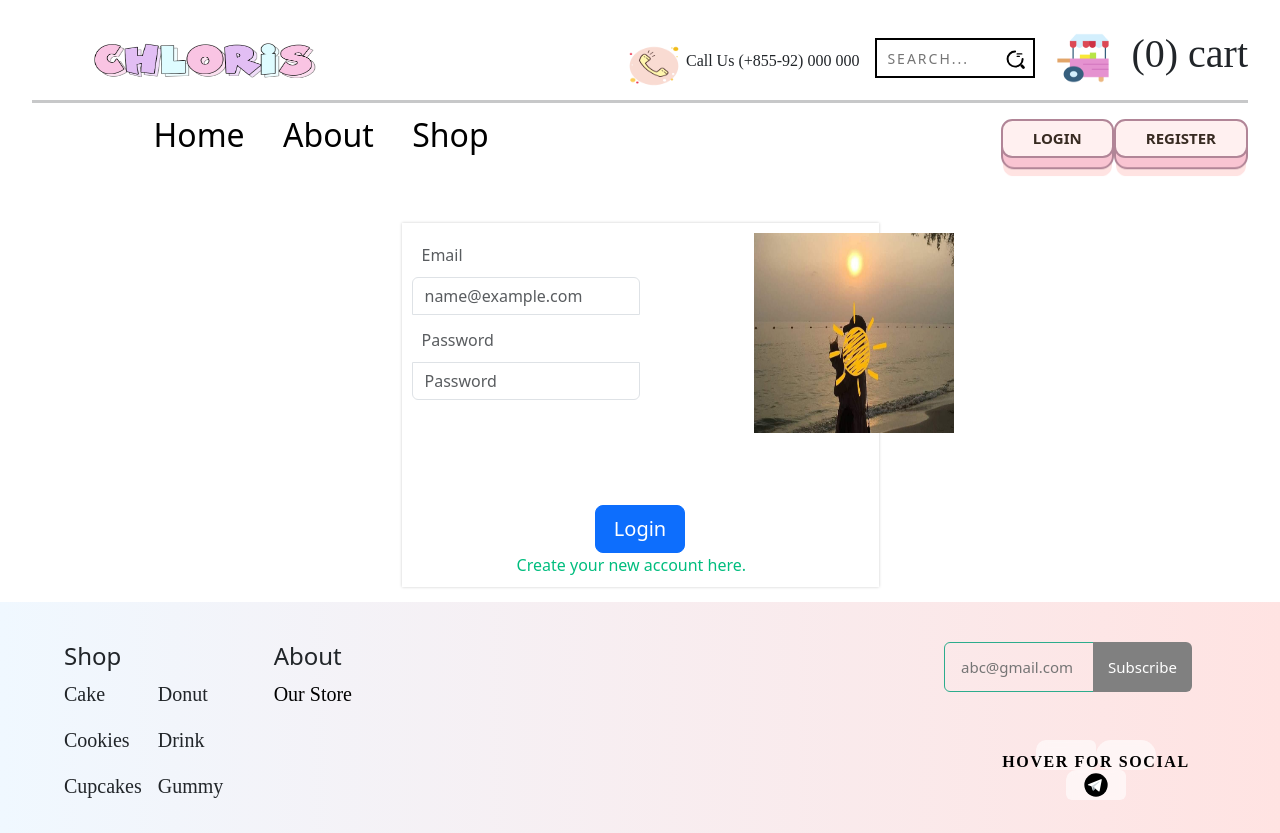
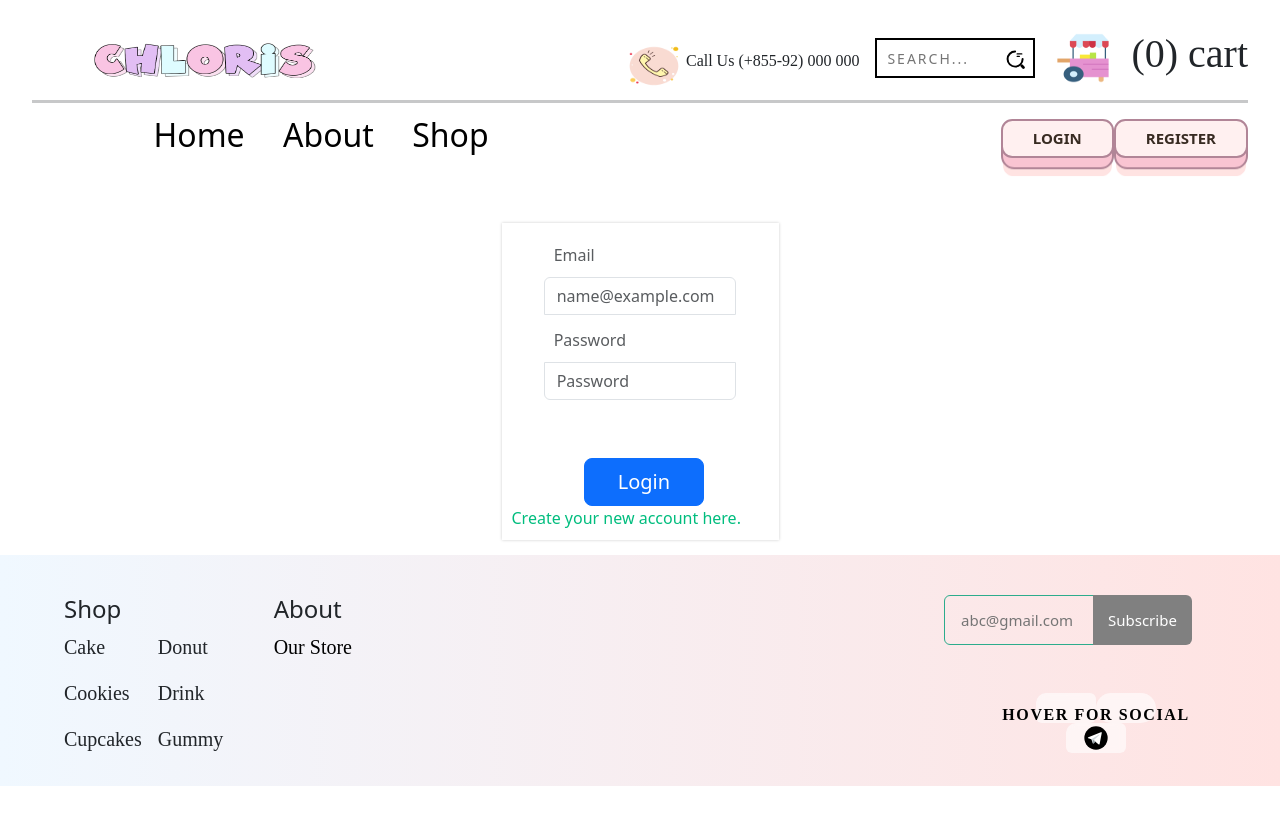
Before and after one commit to rachnaChan/IP, a Vue app in the folder Web/: page /login in a window 1280 px wide. After the commit the page ends 800 px from the top, so only its background shows below. Built offline with nearby package versions, Linux system fonts and the light colour scheme; a web font is replaced by a local one.

Commit message:
ecommerce

```diff
--- a/Web/src/views/login.vue
+++ b/Web/src/views/login.vue
@@ -11,7 +11,7 @@
         <form class=" m-auto mx-4 justify-content-between">
 
           <div class="d-flex justify-content-between">
-            <div class="w-50">
+            <div class="w-75 m-auto">
               <div>
                 <label class="text-muted textUser">Email</label>
                 <div class="form-outline">
@@ -31,16 +31,16 @@
 
             </div>
 
-            <div class="text-center w-25">
+            <!-- <div class="text-center w-25">
               <img class="mb-4" src="../assets/Img/Admin.jpg" alt="" width="72" height="57" />
-            </div>
+            </div> -->
           </div>
 
 
           <div class="checkbox mb-3"></div>
           <div class="text-center mx-5 mt-5">
             <RouterLink :to="{ name: 'home' }">
-          <button class="w-25 m-auto btn btn-lg btn-primary mx-4"> Login
+          <button class=" text-center w-75 m-auto btn btn-lg btn-primary mx-4"> Login
           </button>
         </RouterLink>
 
@@ -55,7 +55,7 @@
             </RouterLink>
           </a> -->
           <a href="">
-            <RouterLink to="/signup" class="text-right mt-3" style="margin-left: 23%;">
+            <RouterLink to="/signup" class="text-right mt-3" >
               Create your new account here.
             </RouterLink>
           </a>
```
